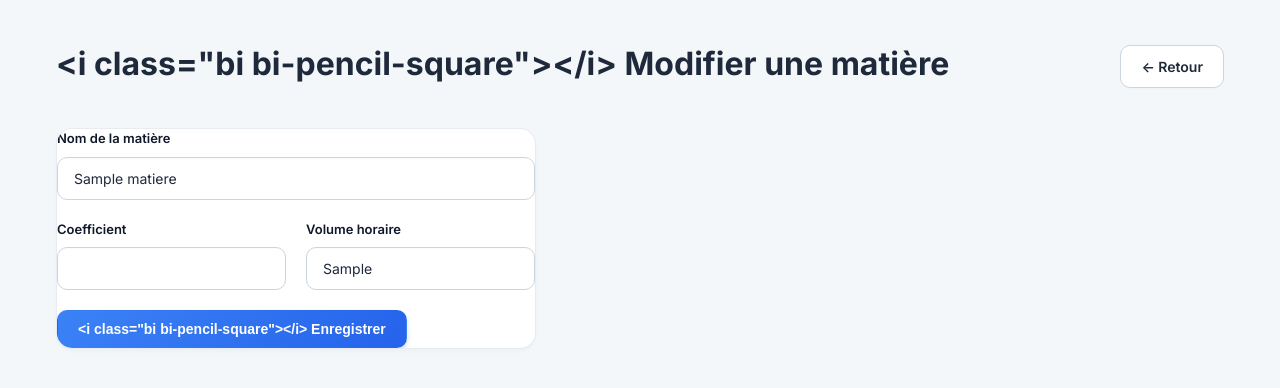
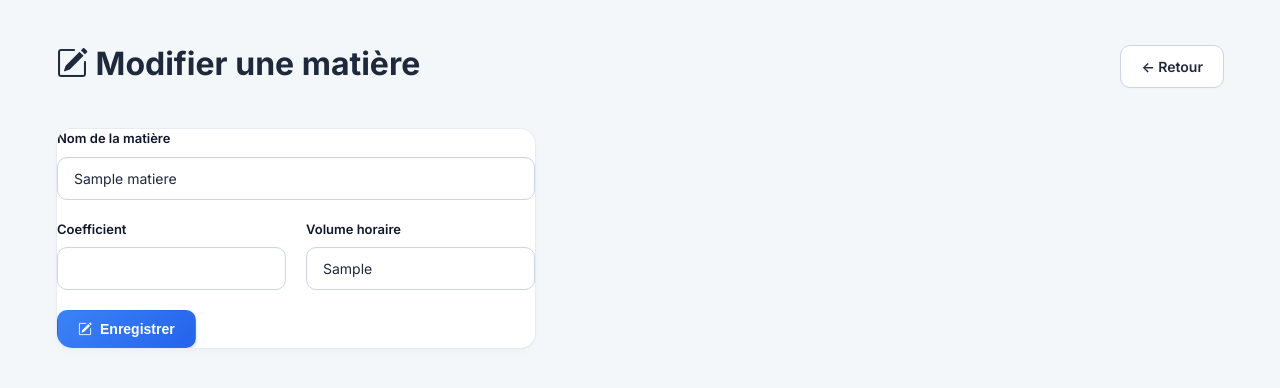
Before and after one commit to LaFleche06/BDD2_ISE2-2026-Project, a Flask app: template Projet_BDD2/templates/admin/form_matiere.html in a window 1280 px wide. Shown: the part 70-458 px from the top of the page. Run offline with Flask 3, Linux system fonts and the light colour scheme; the template is opened without the code that fills it: most values are stand-ins (such as "Sample title", 1, 10 or a date in 2020).

Commit message:
Implémente la suppression en cascade des matières et corrige l'affichage HTML du formulaire de matière

```diff
--- a/Projet_BDD2/templates/admin/form_matiere.html
+++ b/Projet_BDD2/templates/admin/form_matiere.html
@@ -2,7 +2,7 @@
 {% block title %}{{ 'Modifier' if matiere else 'Ajouter' }} une matière{% endblock %}
 {% block content %}
 <div class="ph">
-  <div><h1>{{ '<i class="bi bi-pencil-square"></i> Modifier' if matiere else '+ Ajouter' }} une matière</h1></div>
+  <div><h1>{% if matiere %}<i class="bi bi-pencil-square"></i> Modifier{% else %}+ Ajouter{% endif %} une matière</h1></div>
   <a href="/EDE/admin/matieres" class="btn btn-sec">← Retour</a>
 </div>
 <div class="card" style="max-width:480px">
@@ -24,7 +24,7 @@
       </div>
     </div>
     <button class="btn btn-primary" type="submit">
-      {{ '<i class="bi bi-pencil-square"></i> Enregistrer' if matiere else '+ Créer' }}
+      {% if matiere %}<i class="bi bi-pencil-square"></i> Enregistrer{% else %}+ Créer{% endif %}
     </button>
   </form>
 </div>
```
Also changed, not shown: API/routers/admin/admin_classes_matieres.py (+7 -2 lines).
